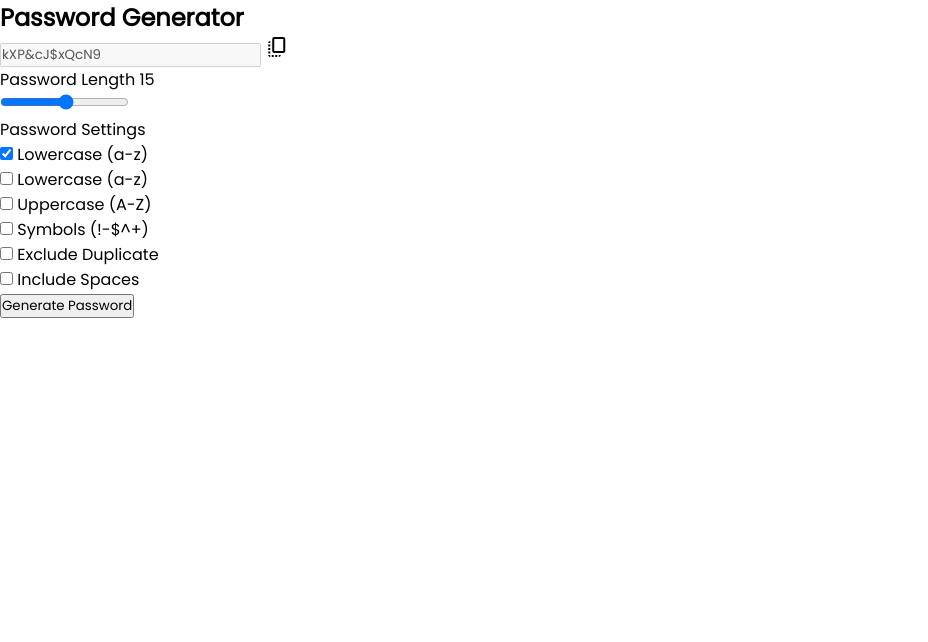
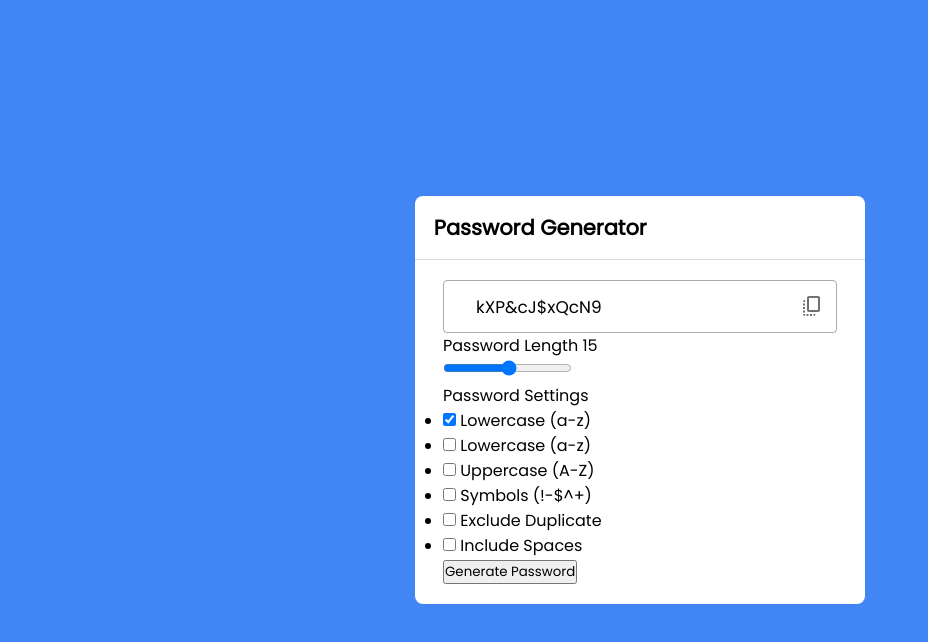
Before and after one commit to MithunWijayasiri/ToolsPack, a plain HTML site: page index.html in a window 1280 px wide. Shown: the whole page, without its empty margins (0-928 px from the left). Drawn offline with Linux system fonts and the light colour scheme.

Commit message:
Update style.css

```diff
--- a/index.html
+++ b/index.html
@@ -48,8 +48,8 @@
                 </li>
                 <li class="option">
                     <!-- change ok! -->
-                    <input type="checkbox" id="ex-duplicate">
-                    <label for="ex-duplicate">Exclude Duplicate</label>
+                    <input type="checkbox" id="exc-duplicate">
+                    <label for="exc-duplicate">Exclude Duplicate</label>
                 </li>
                 <li class="option">
                     <input type="checkbox" id="spaces">
@@ -57,7 +57,7 @@
                 </li>
                </ul>
                 </div>
-                <button class="gen-btn">Generate Password</button>
+                <button class="generate-btn">Generate Password</button>
             </div>
         </div>
 
--- a/style.css
+++ b/style.css
@@ -6,3 +6,49 @@
     box-sizing: border-box;
     font-family: 'Poppins', sans-serif;
 }
+body{
+    display: flex;
+    justify-content: center;
+    align-items: center;
+    min-height: 100vh;
+    background: #4285f4;
+}
+.container{
+    width: 450px;
+    background: #fff;
+    border-radius: 8px;
+}
+.container h2{
+    font-weight: 600;
+    font-size: 1.31rem;
+    padding: 1rem 1.175rem;
+    border-bottom: 1px solid #d4dbe5
+}
+.wrapper{
+    margin: 1.25rem 1.75rem;
+}
+
+/* to fix clipboard icon */
+.wrapper .input-box{
+    position: relative;
+}
+
+.input-box input{
+    width: 100%;
+    height: 53px;
+    color: #000;
+    background: none;
+    font-size: 1.06rem;
+    font-weight: 500;
+    border-radius: 4px;
+    border: 1px solid #aaa;
+    padding: 0 2.85rem 0 2rem;
+}
+
+.input-box span{
+    position: absolute;
+    right: 13px;
+    cursor: pointer;
+    line-height: 53px;
+    color: #707070;
+}
```
